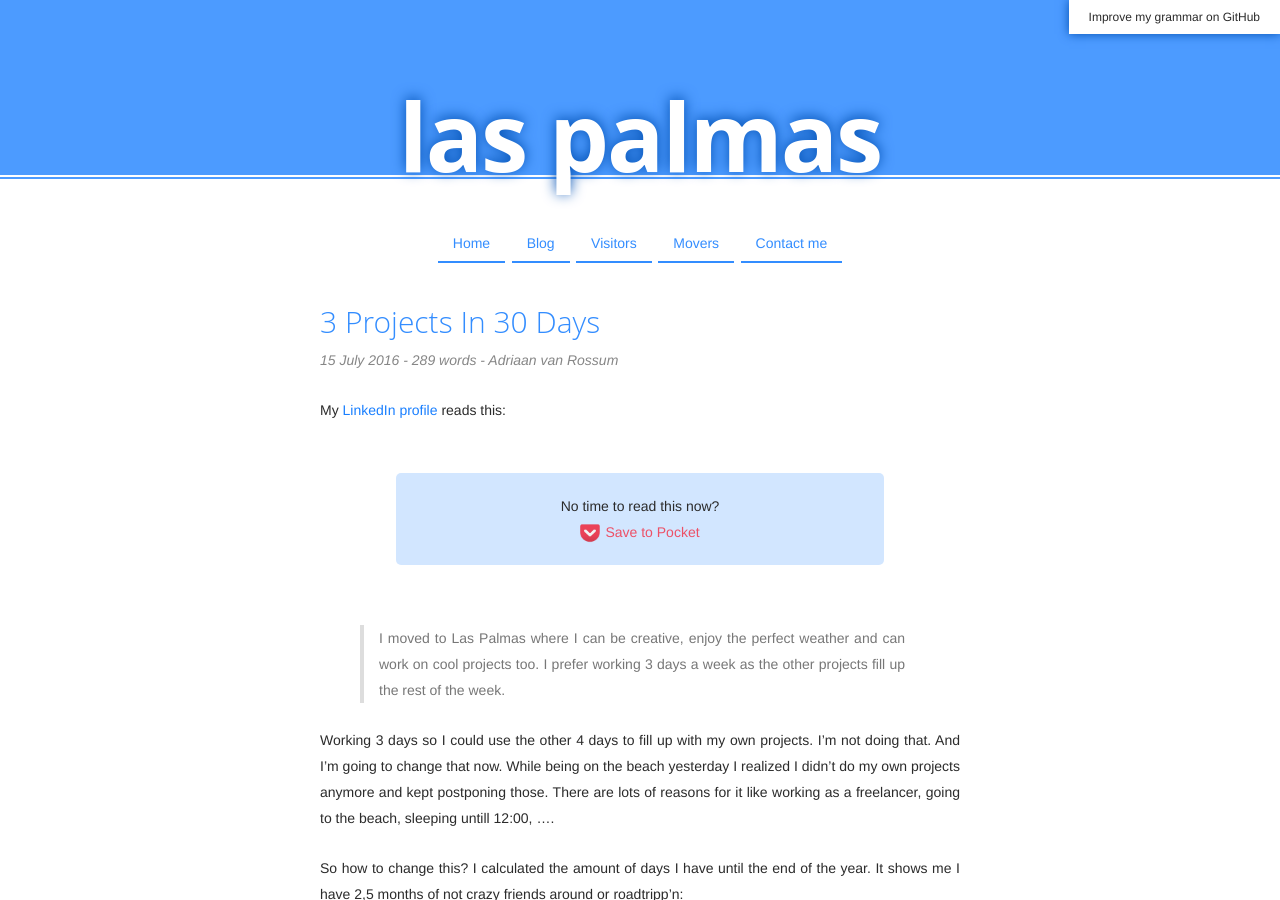
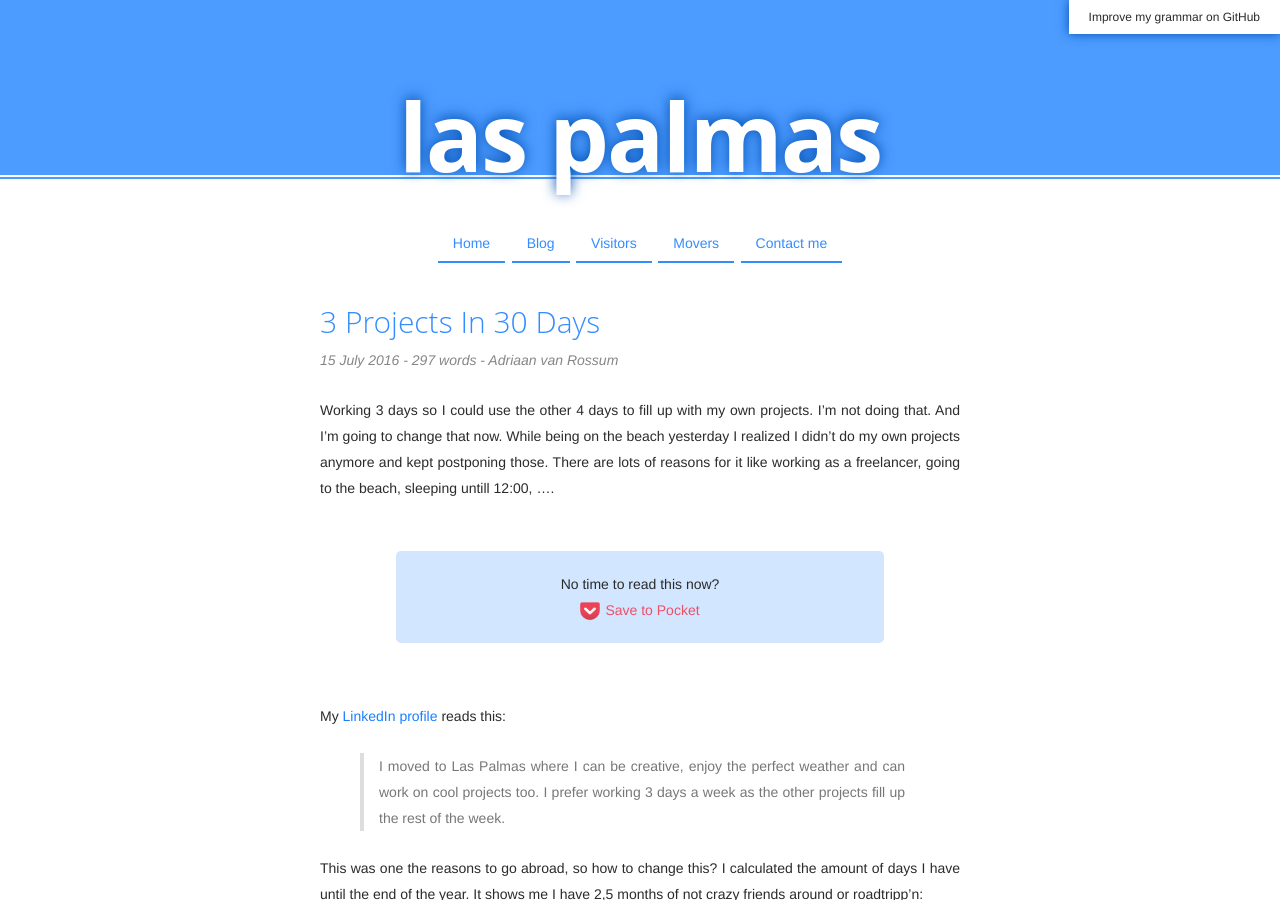
Before and after one commit to adriaandotcom/laspalmas.adriaan.io, a Jekyll site: the page built from _posts/2016-07-15-3-projects-in-30-days.md, in a window 1280 px wide and 900 px high. Built offline with Jekyll 4.4.1, drawn with Linux system fonts in a browser that asks for light colours.

Commit message:
Update 2016-07-15-3-projects-in-30-days.md

```diff
--- a/_posts/2016-07-15-3-projects-in-30-days.md
+++ b/_posts/2016-07-15-3-projects-in-30-days.md
@@ -1,14 +1,14 @@
 ---
 featured_image: '/images/posts/3-projects-in-30-days/new-plan.jpg'
 ---
+
+Working 3 days so I could use the other 4 days to fill up with my own projects. I'm not doing that. And I'm going to change that now. While being on the beach yesterday I realized I didn't do my own projects anymore and kept postponing those. There are lots of reasons for it like working as a freelancer, going to the beach, sleeping untill 12:00, ….
 
 My [LinkedIn profile](https://linkedin.com/in/adriaanvanrossum) reads this:
 
 > I moved to Las Palmas where I can be creative, enjoy the perfect weather and can work on cool projects too. I prefer working 3 days a week as the other projects fill up the rest of the week.
 
-Working 3 days so I could use the other 4 days to fill up with my own projects. I'm not doing that. And I'm going to change that now. While being on the beach yesterday I realized I didn't do my own projects anymore and kept postponing those. There are lots of reasons for it like working as a freelancer, going to the beach, sleeping untill 12:00, ….
-
-So how to change this? I calculated the amount of days I have until the end of the year. It shows me I have 2,5 months of not crazy friends around or roadtripp'n:
+This was one the reasons to go abroad, so how to change this? I calculated the amount of days I have until the end of the year. It shows me I have 2,5 months of not crazy friends around or roadtripp'n:
 
 <div><img src="/images/posts/3-projects-in-30-days/new-plan.jpg"></div>
 
```
